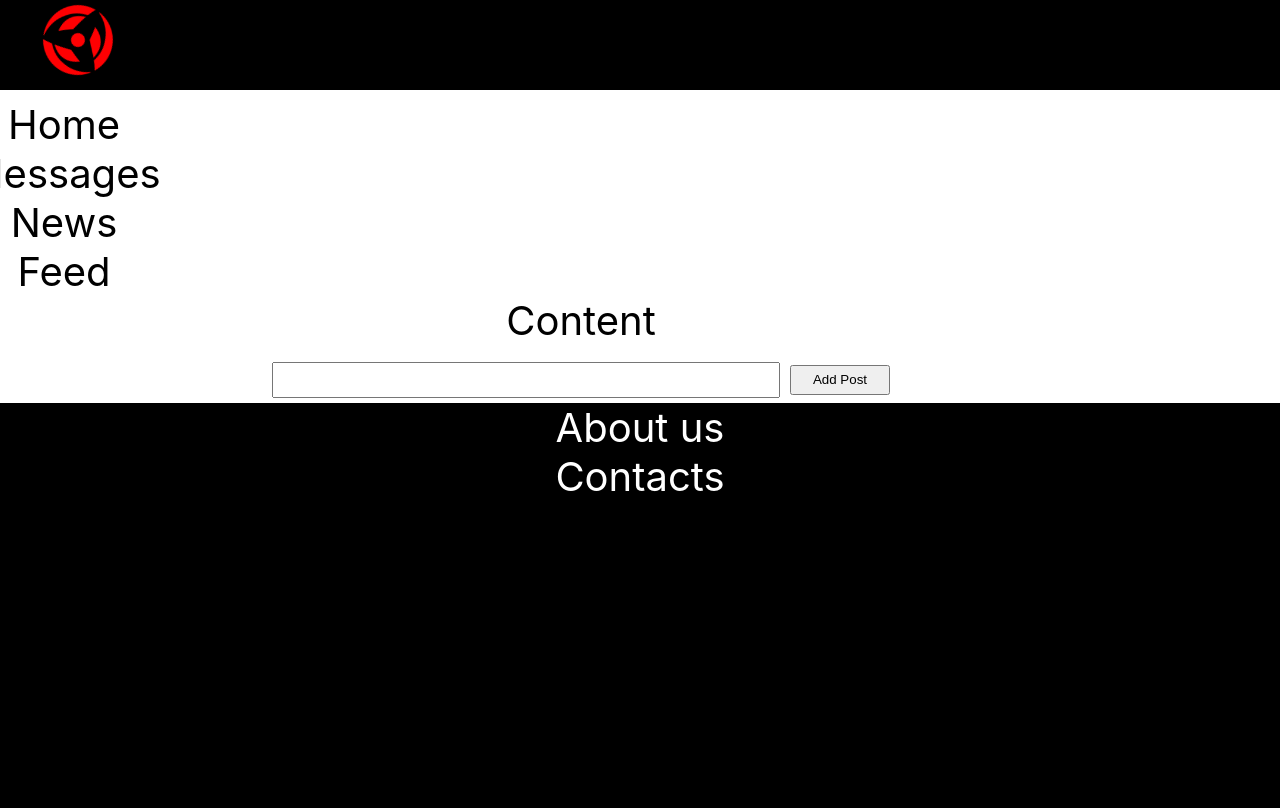
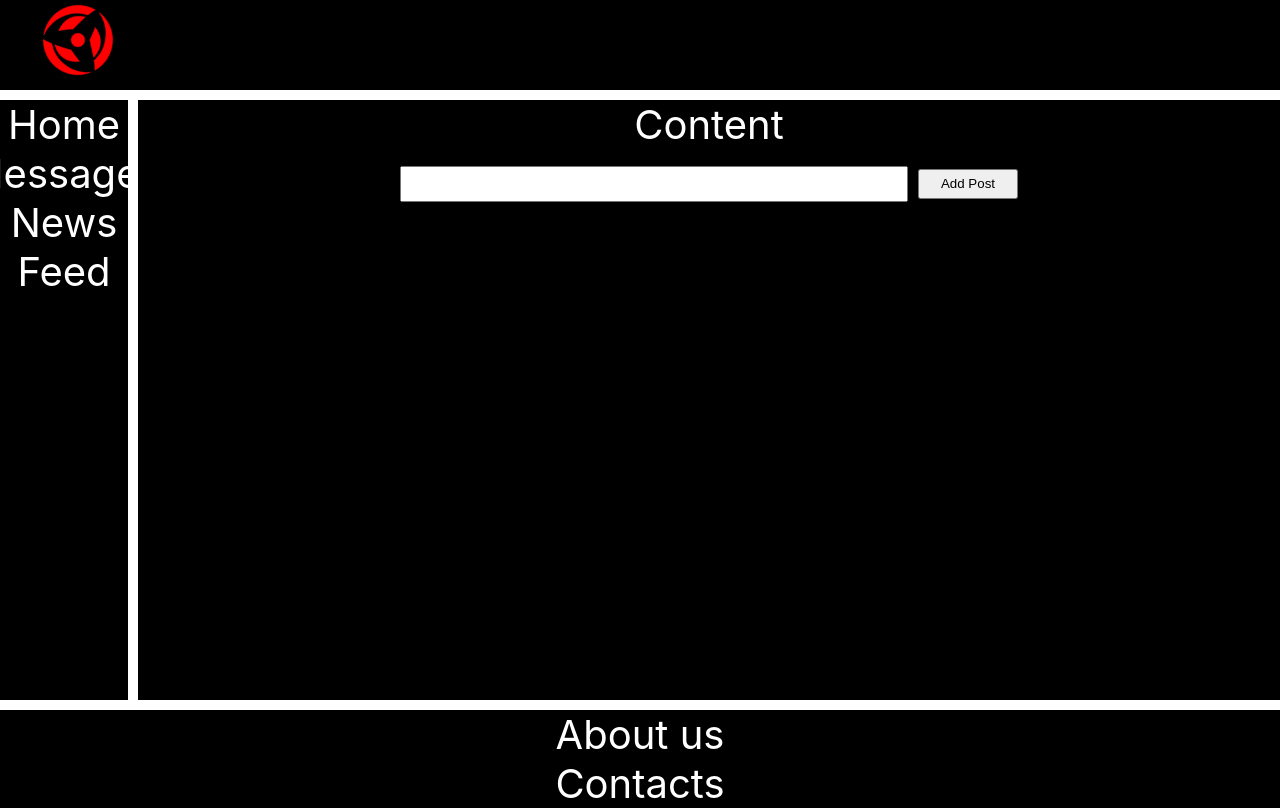
Before and after one commit to IJTINK7/samurai-way-main, a React (Create React App) app: page / in a window 1280 px wide. Built offline with nearby package versions, Linux system fonts and the light colour scheme.

Commit message:
Changing styles via module.css

```diff
--- a/src/App.css
+++ b/src/App.css
@@ -1,6 +1,3 @@
-body{
-  background-color: black;
-}
 .App {
   display: flex;
   flex-direction: column;
@@ -8,27 +5,6 @@ body{
   background-color: white;
   height: 100%;
   font-size: 40px;
-}
-.header_wrapper{
-  background-color: black;
-  margin-bottom: 10px;
-  padding: 5px;
-}
-
-.logo_image{
-  margin-left: 3%;
-  width: 70px;
-  height: 70px;
-  animation: rotation 5s infinite linear;
-}
-
-@keyframes rotation {
-  from {
-    transform: rotate(0deg); /* Начальный угол поворота */
-  }
-  to {
-    transform: rotate(360deg); /* Конечный угол поворота */
-  }
 }
 .navigation_profile_container{
   display: flex;
@@ -39,36 +15,3 @@ body{
   background-color: black;
   height: 75vh;
 }
-.navigation_wrapper{
-  width: 10%;
-  margin-right: 5px;
-  display: flex;
-  flex-direction: column;
-  align-items: center;
-}
-.navigation_wrapper>div:hover{
-  color: #FE0001;
-}
-.profile_wrapper{
-  width: 90%;
-  margin-left: 5px;
-  text-align: center;
-}
-.profile_wrapper_input{
-  width: 500px;
-  height: 30px;
-  margin: 5px;
-}
-.profile_wrapper_button{
-  width: 100px;
-  height: 30px;
-  margin: 5px;
-}
-.footer_wrapper{
-  background-color: black;
-  color: white;
-  text-align: center;
-}
-.footer_wrapper>div:hover{
-  color: #FE0001
-}
--- a/src/App.tsx
+++ b/src/App.tsx
@@ -9,7 +9,7 @@ function App() {
   return (
     <div className="App">
         <Header/>
-        <div className={"navigation_content_container"}>
+        <div className={"navigation_profile_container"}>
             <Navigation/>
             <Profile/>
         </div>
--- /dev/null
+++ b/src/components/Footer.module.css
@@ -0,0 +1,8 @@
+.footer_wrapper{
+	background-color: black;
+	color: white;
+	text-align: center;
+}
+.footer_wrapper>div:hover{
+	color: #FE0001
+}
--- a/src/components/Footer.tsx
+++ b/src/components/Footer.tsx
@@ -1,8 +1,8 @@
 import React from "react";
-
+import s from "./Footer.module.css"
 export const Footer = () => {
 	return(
-		<div className={"footer_wrapper"}>
+		<div className={s.footer_wrapper}>
 			<div>About us</div>
 			<div>Contacts</div>
 		</div>
--- /dev/null
+++ b/src/components/Header.module.css
@@ -0,0 +1,19 @@
+.header_wrapper{
+	background-color: black;
+	margin-bottom: 10px;
+	padding: 5px;
+}
+.logo_image{
+	margin-left: 3%;
+	width: 70px;
+	height: 70px;
+	animation: rotation 5s infinite linear;
+}
+@keyframes rotation {
+	from {
+		transform: rotate(0deg); /* Начальный угол поворота */
+	}
+	to {
+		transform: rotate(360deg); /* Конечный угол поворота */
+	}
+}
--- a/src/components/Header.tsx
+++ b/src/components/Header.tsx
@@ -1,9 +1,10 @@
 import React from 'react';
 import image from "./../images/sharingan.jpg"
+import s from "./Header.module.css"
 export const Header = () => {
 	return (
-		<div className={"header_wrapper"}>
-			<img src={image} alt={"Logo image"} className={"logo_image"}/>
+		<div className={s.header_wrapper}>
+			<img src={image} alt={"Logo image"} className={s.logo_image}/>
 		</div>
 	);
 };
--- /dev/null
+++ b/src/components/Navigation.module.css
@@ -0,0 +1,10 @@
+.navigation_wrapper{
+	width: 10%;
+	margin-right: 5px;
+	display: flex;
+	flex-direction: column;
+	align-items: center;
+}
+.navigation_wrapper>div:hover{
+	color: #FE0001;
+}
--- a/src/components/Navigation.tsx
+++ b/src/components/Navigation.tsx
@@ -1,8 +1,8 @@
 import React from "react";
-
+import s from "./Navigation.module.css"
 export const Navigation = () => {
 	return(
-		<div className={"navigation_wrapper"}>
+		<div className={s.navigation_wrapper}>
 			<div>Home</div>
 			<div>Messages</div>
 			<div>News</div>
--- /dev/null
+++ b/src/components/Profile.module.css
@@ -0,0 +1,15 @@
+.profile_wrapper{
+	width: 90%;
+	margin-left: 5px;
+	text-align: center;
+}
+.profile_wrapper_input{
+	width: 500px;
+	height: 30px;
+	margin: 5px;
+}
+.profile_wrapper_button{
+	width: 100px;
+	height: 30px;
+	margin: 5px;
+}
--- a/src/components/Profile.tsx
+++ b/src/components/Profile.tsx
@@ -1,12 +1,13 @@
 import React from 'react';
+import s from "./Profile.module.css"
 
 export const Profile = () => {
 	return (
-		<div className={"profile_wrapper"}>
+		<div className={s.profile_wrapper}>
 			Content
 			<div>
-				<input type="text" className={"profile_wrapper_input"}/>
-				<button className={"profile_wrapper_button"}>Add Post</button>
+				<input type="text" className={s.profile_wrapper_input}/>
+				<button className={s.profile_wrapper_button}>Add Post</button>
 			</div>
 		</div>
 	);
--- a/src/index.css
+++ b/src/index.css
@@ -5,6 +5,7 @@ body {
     sans-serif;
   -webkit-font-smoothing: antialiased;
   -moz-osx-font-smoothing: grayscale;
+  background-color: black;
 }
 
 code {
```
